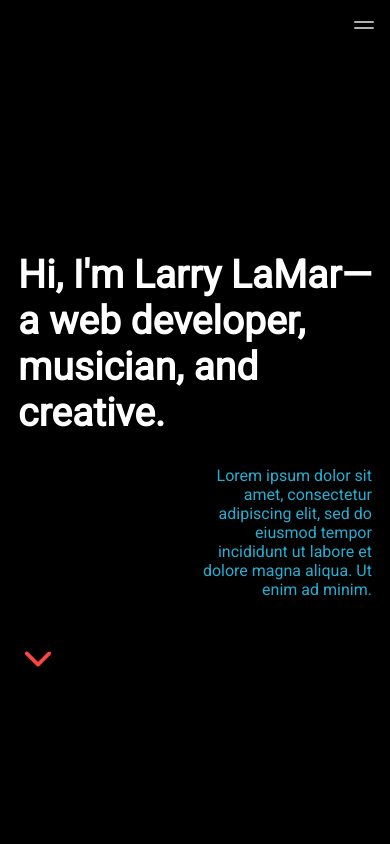
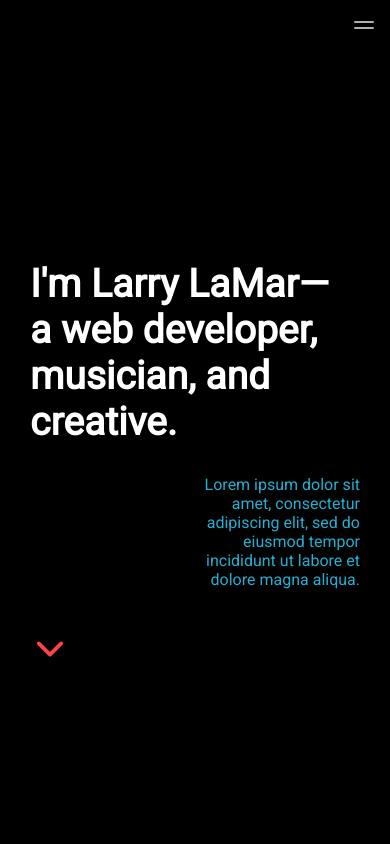
Before and after one commit to l2fc3s/portfolio, a React (Create React App) app: page / in a window 390 px wide. Shown: the top 844 px of the page. Built offline with nearby package versions, Linux system fonts and the light colour scheme.

Commit message:
fixed minor layout issues

```diff
--- a/src/App.css
+++ b/src/App.css
@@ -3,4 +3,5 @@
   margin: 0;
   padding: 0;
   font-family: "Roboto", sans-serif;
+  overflow-x: hidden;
 }
--- a/src/components/Pages/About/About.css
+++ b/src/components/Pages/About/About.css
@@ -60,7 +60,12 @@ h1 {
   }
 
   .about-text > p {
-    color: #23aed1;
     font-size: 1rem;
   }
 }
+
+@media screen and (max-width: 460px) {
+  #welcome-header {
+    white-space: normal;
+  }
+}
--- a/src/components/Pages/About/About.js
+++ b/src/components/Pages/About/About.js
@@ -8,15 +8,14 @@ function About() {
       <div id="welcome-section" className="welcome-container">
         <div className="text-wrapper">
           <div className="welcome-text">
-            <h1 id="welcome-header">Hi, I'm Larry LaMar—</h1>
+            <h1 id="welcome-header">I'm Larry LaMar—</h1>
             <h1>a web developer, musician, and creative. </h1>
           </div>
 
           <div className="about-text">
             <p>
               Lorem ipsum dolor sit amet, consectetur adipiscing elit, sed do
-              eiusmod tempor incididunt ut labore et dolore magna aliqua. Ut
-              enim ad minim.
+              eiusmod tempor incididunt ut labore et dolore magna aliqua.
             </p>
           </div>
 
--- a/src/components/Pages/Projects/Projects.css
+++ b/src/components/Pages/Projects/Projects.css
@@ -102,6 +102,7 @@
     width: 100%;
     height: auto;
     max-width: 600px;
+    min-width: 300px;
     /* padding-bottom: 60px; */
   }
 
```
